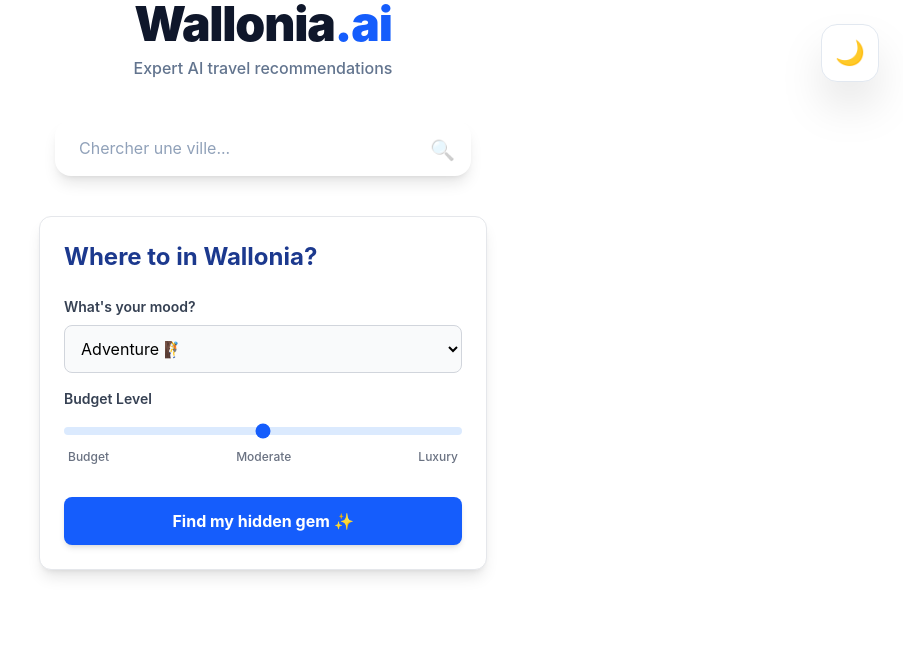
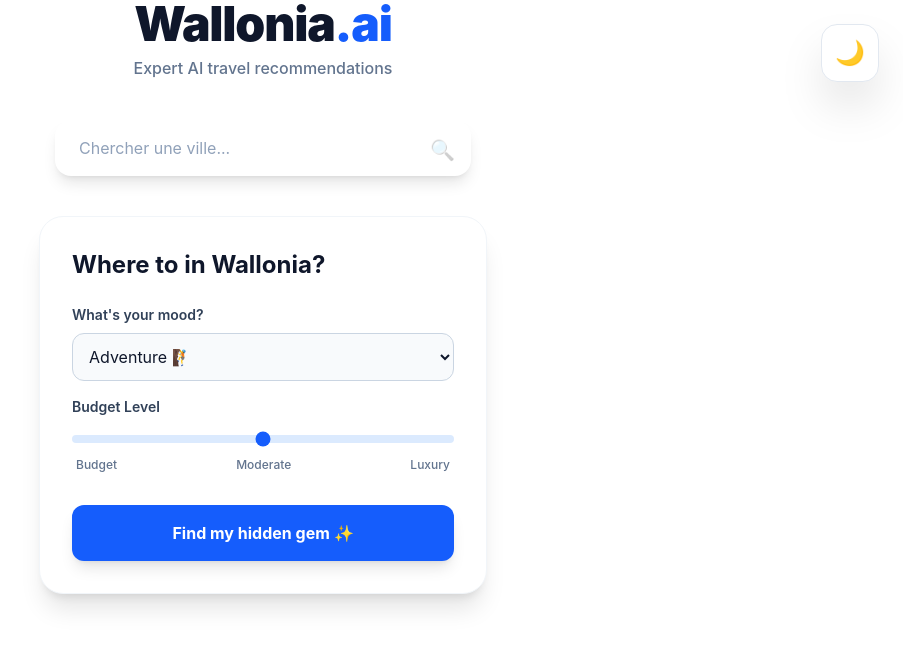
Before and after one commit to hancottemarie/wallonia-ai, a React app in the folder frontend/: page / in a window 1280 px wide. Shown: the top 648 px of the page, without its empty margins (377-1280 px from the left). Built offline with nearby package versions, Linux system fonts and the light colour scheme; the HTML template or start-up script is replaced by a standard one.

Commit message:
Auto: frontend/src/App.jsx frontend/src/components/DarkModeToggle.jsx frontend/src/components/TravelForm.jsx

```diff
--- a/frontend/src/App.jsx
+++ b/frontend/src/App.jsx
@@ -26,7 +26,7 @@ function App() {
 	return (
 
 		<div className="min-h-screen bg-white dark:bg-slate-950 transition-colors duration-500">
-      <DarkModeToggle />
+			< DarkModeToggle />
 
 			<header className="text-center mb-10">
 				<h1 className="text-5xl font-black text-slate-900 dark:text-white tracking-tight transition-colors">
--- a/frontend/src/components/TravelForm.jsx
+++ b/frontend/src/components/TravelForm.jsx
@@ -1,27 +1,32 @@
 import React, { useState } from 'react';
 
 export default function TravelForm({ onSearch }) {
-  // 1. Définition de l'état (la mémoire du formulaire)
   const [vibe, setVibe] = useState('Adventure');
   const [budget, setBudget] = useState(2);
 
-  // 2. Fonction appelée lors de la soumission
   const handleSubmit = (e) => {
-    e.preventDefault(); // Empêche la page de se recharger
+    e.preventDefault();
     onSearch({ vibe, budget_max: budget });
   };
 
   return (
-    <form onSubmit={handleSubmit} className="p-6 bg-white rounded-xl shadow-lg max-w-md mx-auto mt-10 border border-gray-200">
-      <h2 className="text-2xl font-bold mb-6 text-blue-900">Where to in Wallonia?</h2>
+    <form
+      onSubmit={handleSubmit}
+      className="p-8 bg-white dark:bg-slate-900 rounded-3xl shadow-xl max-w-md mx-auto mt-10 border border-slate-100 dark:border-slate-800 transition-colors duration-500"
+    >
+      <h2 className="text-2xl font-bold mb-6 text-slate-900 dark:text-white transition-colors">
+        Where to in Wallonia?
+      </h2>
 
       {/* Sélecteur de Vibe */}
       <div className="mb-4">
-        <label className="block text-sm font-semibold text-gray-700 mb-2">What's your mood?</label>
+        <label className="block text-sm font-semibold text-slate-700 dark:text-slate-300 mb-2 transition-colors">
+          What's your mood?
+        </label>
         <select
           value={vibe}
           onChange={(e) => setVibe(e.target.value)}
-          className="w-full p-3 bg-gray-50 border border-gray-300 rounded-lg focus:ring-2 focus:ring-blue-500 outline-none transition"
+          className="w-full p-3 bg-slate-50 dark:bg-slate-800 border border-slate-300 dark:border-slate-700 rounded-xl text-slate-900 dark:text-slate-100 focus:ring-2 focus:ring-blue-500 outline-none transition-all"
         >
           <option value="Adventure">Adventure 🧗</option>
           <option value="Chill">Chill 🧘</option>
@@ -32,14 +37,16 @@ export default function TravelForm({ onSearch }) {
 
       {/* Slider de Budget */}
       <div className="mb-8">
-        <label className="block text-sm font-semibold text-gray-700 mb-2">Budget Level</label>
+        <label className="block text-sm font-semibold text-slate-700 dark:text-slate-300 mb-2 transition-colors">
+          Budget Level
+        </label>
         <input
           type="range" min="1" max="3"
           value={budget}
           onChange={(e) => setBudget(parseInt(e.target.value))}
-          className="w-full h-2 bg-blue-100 rounded-lg appearance-none cursor-pointer accent-blue-600"
+          className="w-full h-2 bg-blue-100 dark:bg-slate-700 rounded-lg appearance-none cursor-pointer accent-blue-600"
         />
-        <div className="flex justify-between text-xs font-medium text-gray-500 mt-2 px-1">
+        <div className="flex justify-between text-xs font-medium text-slate-500 dark:text-slate-400 mt-2 px-1 transition-colors">
           <span>Budget</span>
           <span>Moderate</span>
           <span>Luxury</span>
@@ -48,7 +55,7 @@ export default function TravelForm({ onSearch }) {
 
       <button
         type="submit"
-        className="w-full bg-blue-600 text-white font-bold py-3 rounded-lg hover:bg-blue-700 transform hover:scale-[1.02] transition-all duration-200 shadow-md"
+        className="w-full bg-blue-600 text-white font-bold py-4 rounded-xl hover:bg-blue-700 dark:hover:bg-blue-500 transform hover:scale-[1.02] transition-all duration-200 shadow-lg active:scale-95"
       >
         Find my hidden gem ✨
       </button>
```
Also changed, not shown: frontend/src/components/DarkModeToggle.jsx (indentation only). Lines whose indentation alone changed are shown as unchanged.
